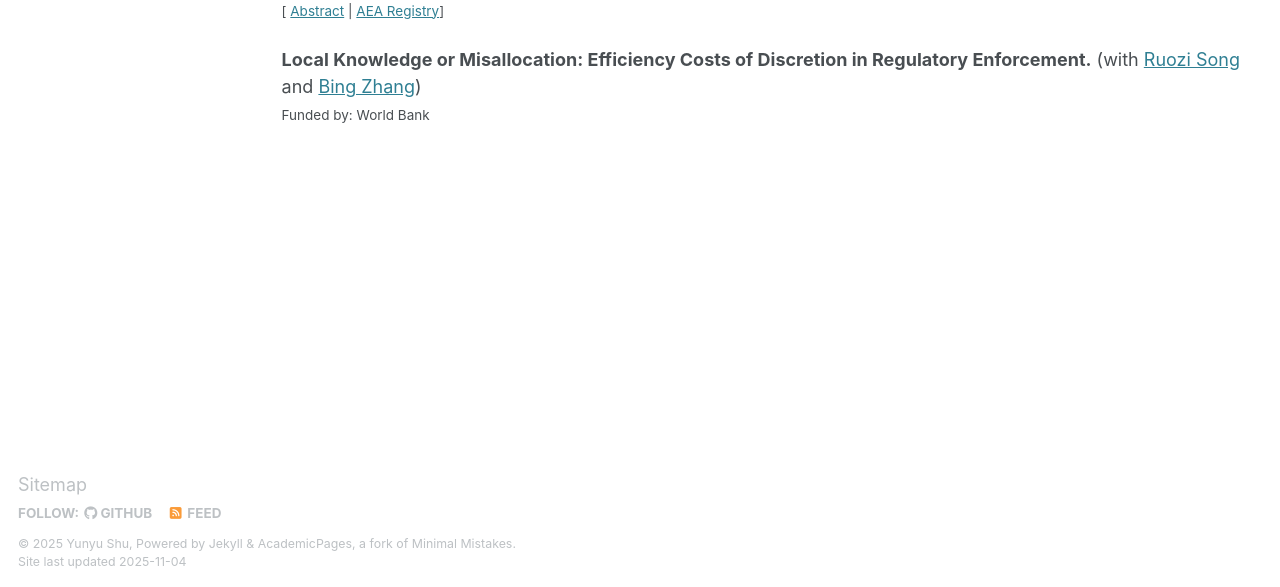
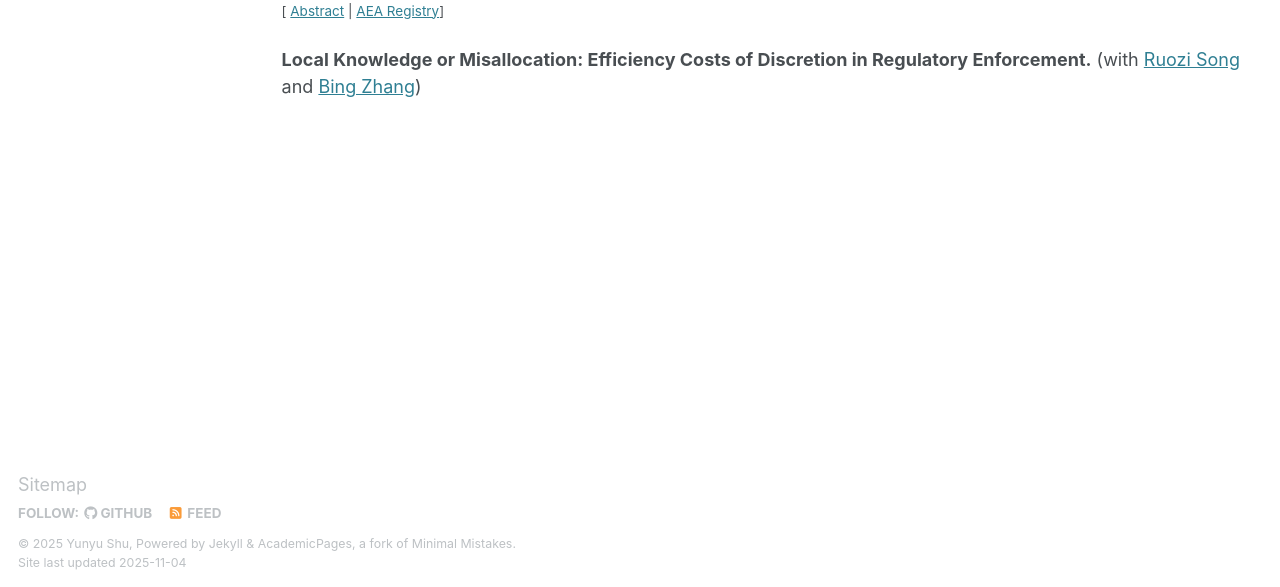
Before and after one commit to shirleyshu0503/shirleyshu0503.github.io, a Jekyll site: the page built from _pages/research.md, in a window 1280 px wide and 1243 px high. Shown: the part 653-1240 px from the top of the window. Built offline with Jekyll 4.4.1, drawn with Linux system fonts in a browser that asks for light colours; some web fonts are replaced.

Commit message:
Update research.md

```diff
--- a/_pages/research.md
+++ b/_pages/research.md
@@ -41,10 +41,7 @@ author_profile: true
 
 
 <strong>Local Knowledge or Misallocation: Efficiency Costs of Discretion in Regulatory Enforcement.</strong> (with [Ruozi Song](https://www.worldbank.org/en/about/people/r/ruozi-song) and [Bing Zhang](https://scholar.google.com/citations?user=P3sttCoAAAAJ&hl=en))
-<br><small> Funded by: World Bank </small>
 
-
-<br />
 
 
 <script> function visib(id) { var x = document.getElementById(id); if (x.style.display === "block") { x.style.display = "none"; } else { x.style.display = "block"; } } </script>
```
